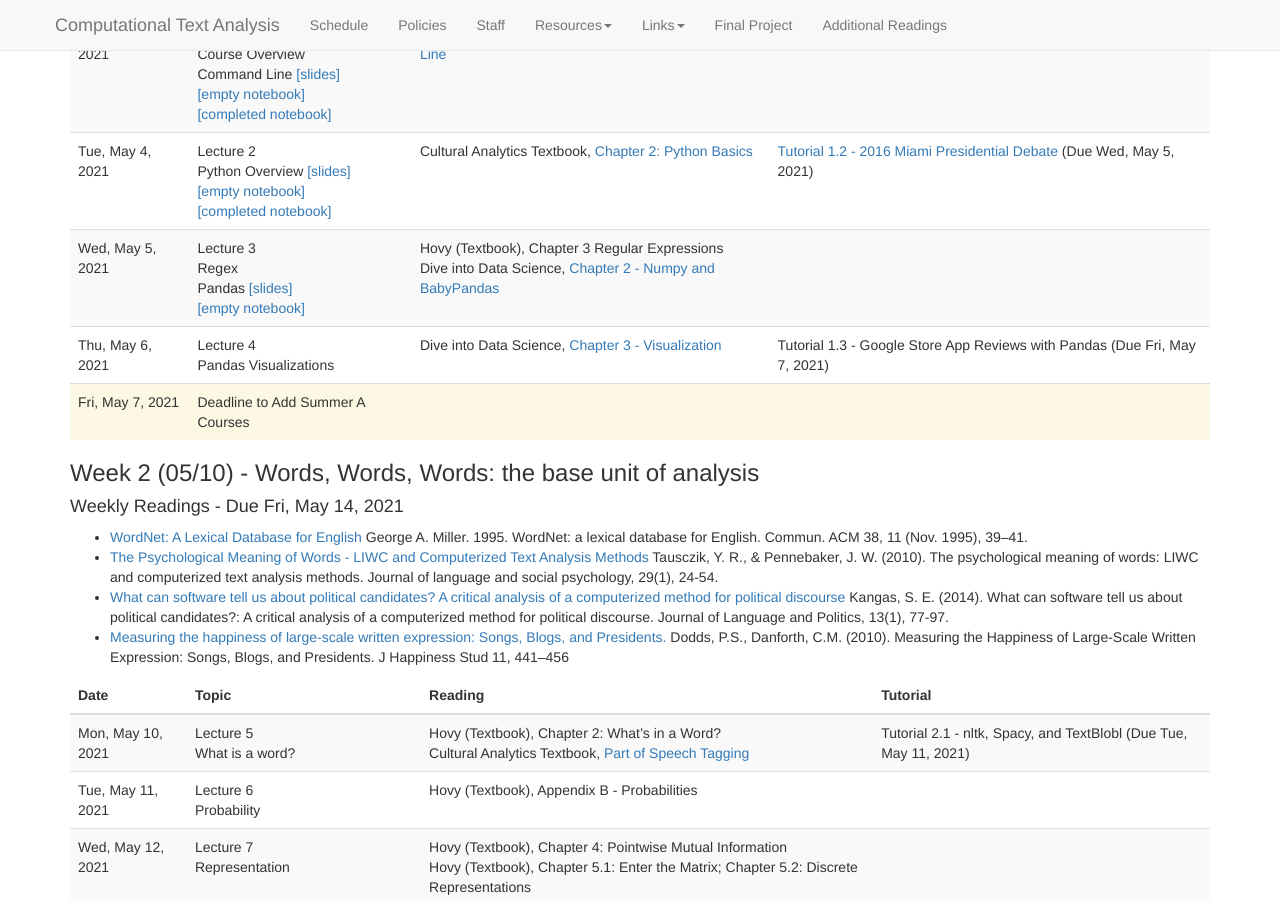
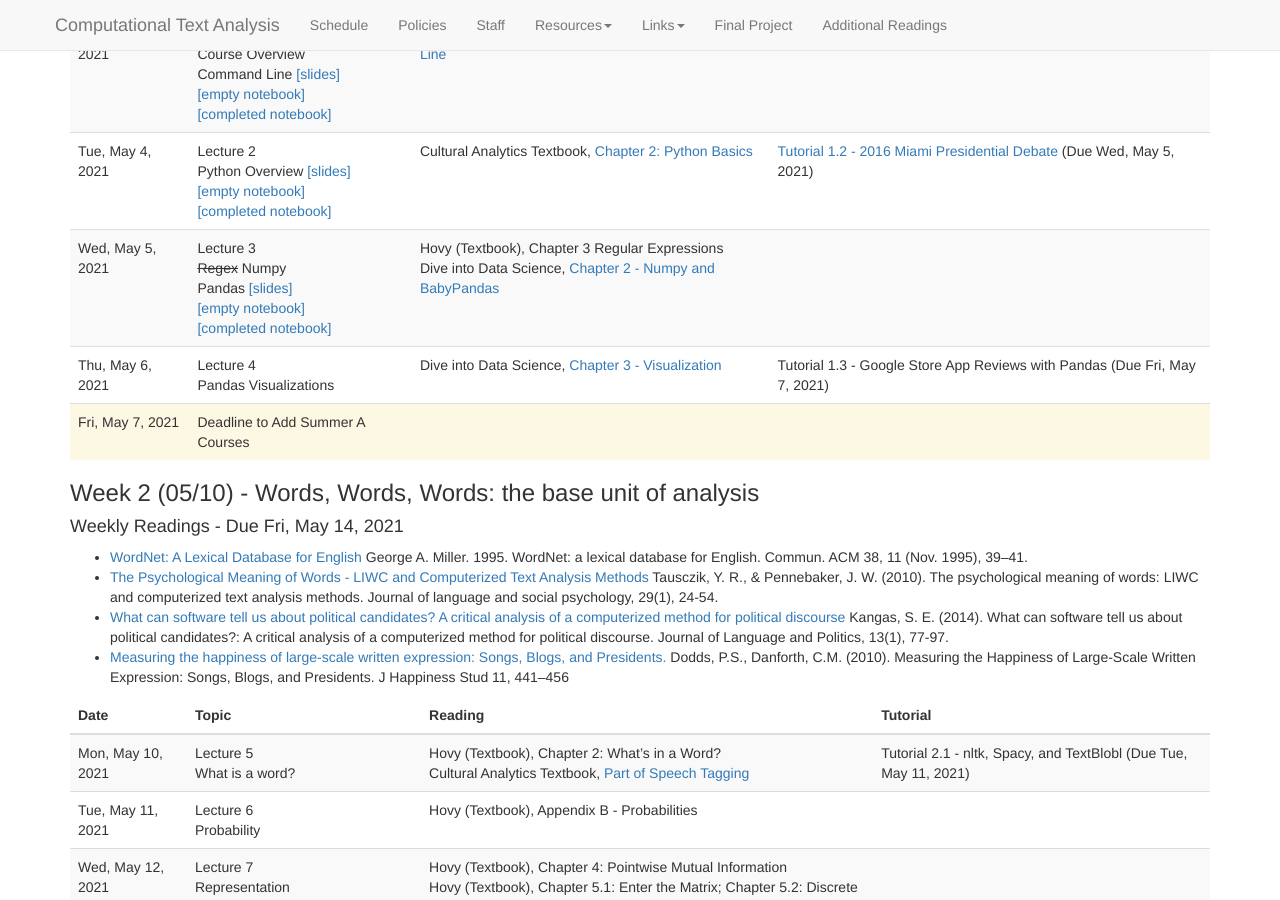
Before and after one commit to BC-COMS-2710/BC-COMS-2710.github.io, a Jekyll site: the page built from schedule.md, in a window 1280 px wide and 900 px high, scrolled down 526 px. Built offline with Jekyll 4.4.1, drawn with Linux system fonts in a browser that asks for light colours; nearby versions of some CDN libraries.

Commit message:
schedule: complete demo03 notebook

```diff
--- a/_data/schedule.yaml
+++ b/_data/schedule.yaml
@@ -51,9 +51,10 @@
           authors: Cultural Analytics Textbook
     -
       date: 2021-05-05
-      title: "Lecture 3 <br> Regex <br> Pandas"
+      title: "Lecture 3 <br> <strike>Regex</strike> Numpy <br> Pandas"
       slides: slides/03-pandas.pdf
       notebook: https://coms2710.columbiajupyter2.org/hub/user-redirect/git-pull?repo=https%3A%2F%2Fgithub.com%2FBC-COMS-2710%2Fsummer21-material&urlpath=lab%2Ftree%2Fsummer21-material%2Fdemo%2FDemo03.ipynb&branch=master
+      completed_notebook: https://coms2710.columbiajupyter2.org/hub/user-redirect/git-pull?repo=https%3A%2F%2Fgithub.com%2FBC-COMS-2710%2Fsummer21-material&urlpath=lab%2Ftree%2Fsummer21-material%2Fdemo%2FDemo03_solution.ipynb&branch=master
       readings:
         -
           title: "Chapter 3 Regular Expressions"
```
